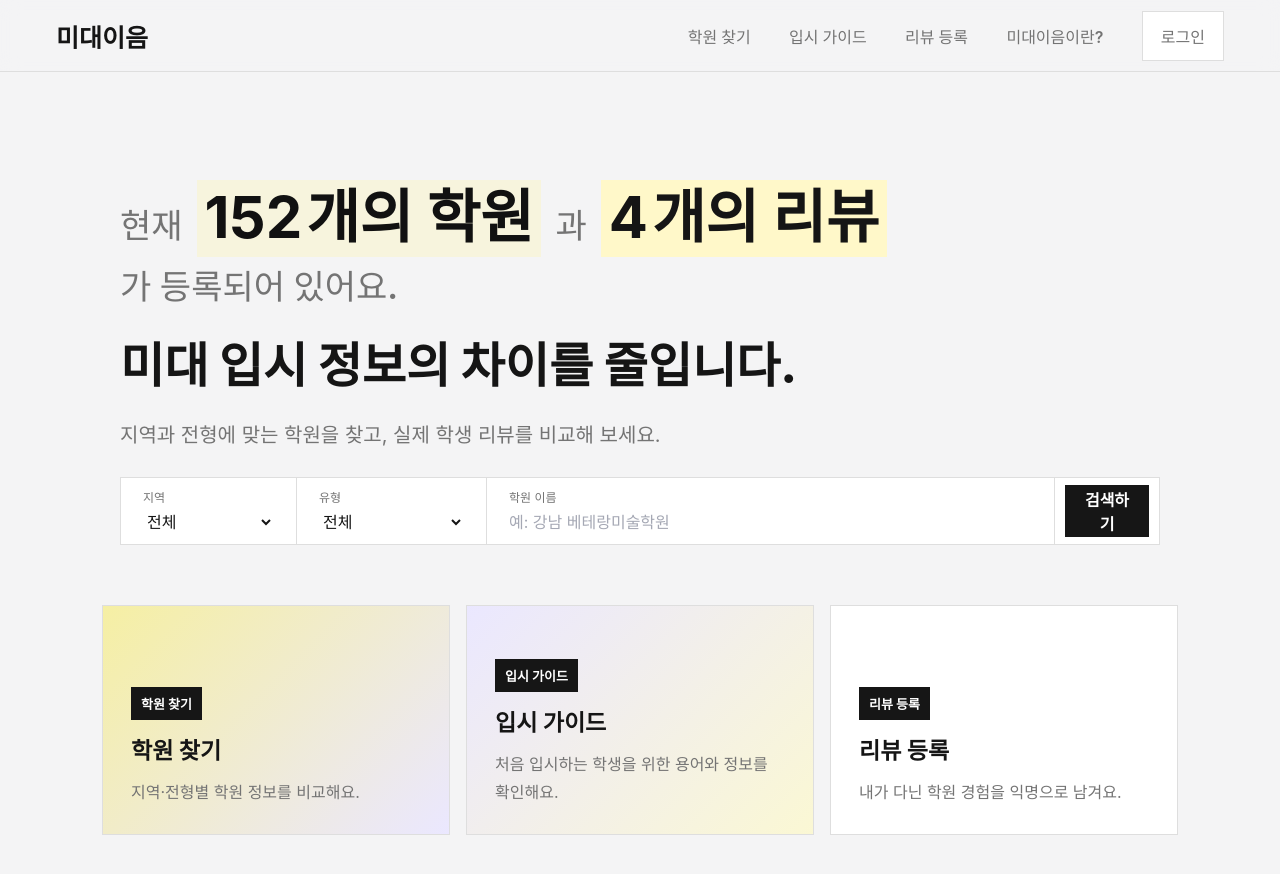
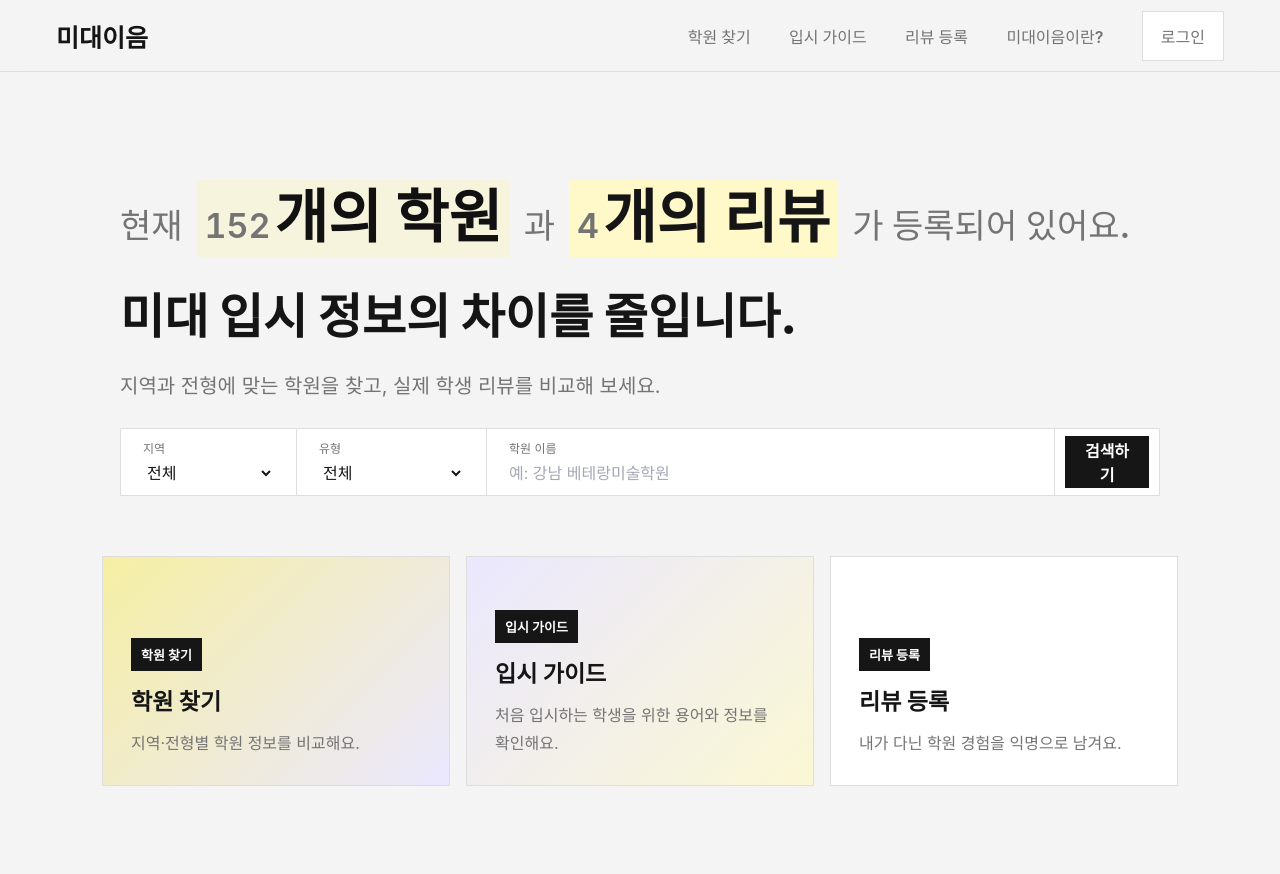
Before and after one commit to lovewithbona/midaeium, a React (Vite) app: page /#/ in a window 1280 px wide. Shown: the top 874 px of the page. Built offline with nearby package versions, Linux system fonts and the light colour scheme; a web font is replaced by a local one.

Commit message:
Add home count slot animation

```diff
--- /dev/null
+++ b/src/components/AnimatedNumber.tsx
@@ -0,0 +1,23 @@
+import type { CSSProperties } from "react";
+
+type AnimatedNumberProps = {
+  value: number;
+};
+
+export default function AnimatedNumber({ value }: AnimatedNumberProps) {
+  const digits = String(value).split("");
+
+  return (
+    <span className="animated-number" aria-hidden="true">
+      {digits.map((digit, index) => (
+        <span className="slot-digit" key={`${digit}-${index}`}>
+          <span className="slot-track" style={{ "--slot-offset": `-${Number(digit)}em` } as CSSProperties}>
+            {Array.from({ length: 10 }).map((_, number) => (
+              <span key={number}>{number}</span>
+            ))}
+          </span>
+        </span>
+      ))}
+    </span>
+  );
+}
--- a/src/pages/HomePage.tsx
+++ b/src/pages/HomePage.tsx
@@ -1,4 +1,5 @@
 import { Link } from "react-router-dom";
+import AnimatedNumber from "../components/AnimatedNumber";
 import PageLayout from "../components/PageLayout";
 import SearchBar from "../components/SearchBar";
 import { academies } from "../data/academies";
@@ -11,12 +12,13 @@ export default function HomePage() {
   return (
     <PageLayout>
       <section className="home-hero">
-        <div className="home-count-banner" aria-label={`현재 ${academyCount}개의 학원과 ${reviewCount}개의 리뷰가 등록되어 있어요.`}>
-          <span>현재</span>
-          <strong><b>{academyCount}</b>개의 학원</strong>
-          <span>과</span>
-          <strong><b>{reviewCount}</b>개의 리뷰</strong>
-          <span>가 등록되어 있어요.</span>
+        <div className="home-count-banner">
+          <span className="sr-only">현재 {academyCount}개의 학원과 {reviewCount}개의 리뷰가 등록되어 있어요.</span>
+          <span aria-hidden="true">현재</span>
+          <strong aria-hidden="true"><AnimatedNumber value={academyCount} />개의 학원</strong>
+          <span aria-hidden="true">과</span>
+          <strong aria-hidden="true"><AnimatedNumber value={reviewCount} />개의 리뷰</strong>
+          <span aria-hidden="true">가 등록되어 있어요.</span>
         </div>
         <h1>미대 입시 정보의 차이를 줄입니다.</h1>
         <p>지역과 전형에 맞는 학원을 찾고, 실제 학생 리뷰를 비교해 보세요.</p>
--- a/src/styles.css
+++ b/src/styles.css
@@ -284,7 +284,6 @@ p {
   background: var(--soft);
   color: var(--point-dark);
   overflow: hidden;
-  animation: countReveal 0.72s cubic-bezier(0.22, 1, 0.36, 1) both;
 }
 
 .home-count-banner strong:nth-of-type(2) {
@@ -295,7 +294,44 @@ p {
 
 .home-count-banner b {
   display: inline-block;
-  animation: slotRoll 0.88s cubic-bezier(0.22, 1, 0.36, 1) both;
+}
+
+.sr-only {
+  position: absolute;
+  width: 1px;
+  height: 1px;
+  padding: 0;
+  margin: -1px;
+  overflow: hidden;
+  clip: rect(0, 0, 0, 0);
+  white-space: nowrap;
+  border: 0;
+}
+
+.animated-number {
+  display: inline-flex;
+  align-items: baseline;
+  color: var(--point-dark);
+  font-variant-numeric: tabular-nums;
+  line-height: 1;
+}
+
+.slot-digit {
+  display: inline-block;
+  height: 1em;
+  overflow: hidden;
+}
+
+.slot-track {
+  display: grid;
+  grid-template-rows: repeat(10, 1em);
+  animation: slotNumberRoll 0.96s cubic-bezier(0.2, 0.9, 0.2, 1) both;
+}
+
+.slot-track span {
+  display: block;
+  height: 1em;
+  line-height: 1;
 }
 
 .home-hero h1 {
@@ -1406,29 +1442,22 @@ input::placeholder {
   font-weight: 760;
 }
 
-@keyframes slotRoll {
+@keyframes slotNumberRoll {
   0% {
-    opacity: 0;
-    transform: translateY(-120%);
-  }
-  55% {
-    opacity: 1;
-    transform: translateY(12%);
+    transform: translateY(-9em);
+  }
+  72% {
+    transform: translateY(calc(var(--slot-offset) - 0.16em));
   }
   100% {
-    opacity: 1;
-    transform: translateY(0);
-  }
-}
-
-@keyframes countReveal {
-  0% {
-    filter: blur(4px);
-    transform: translateY(8px);
-  }
-  100% {
-    filter: blur(0);
-    transform: translateY(0);
+    transform: translateY(var(--slot-offset));
+  }
+}
+
+@media (prefers-reduced-motion: reduce) {
+  .slot-track {
+    animation: none;
+    transform: translateY(var(--slot-offset));
   }
 }
 
```
